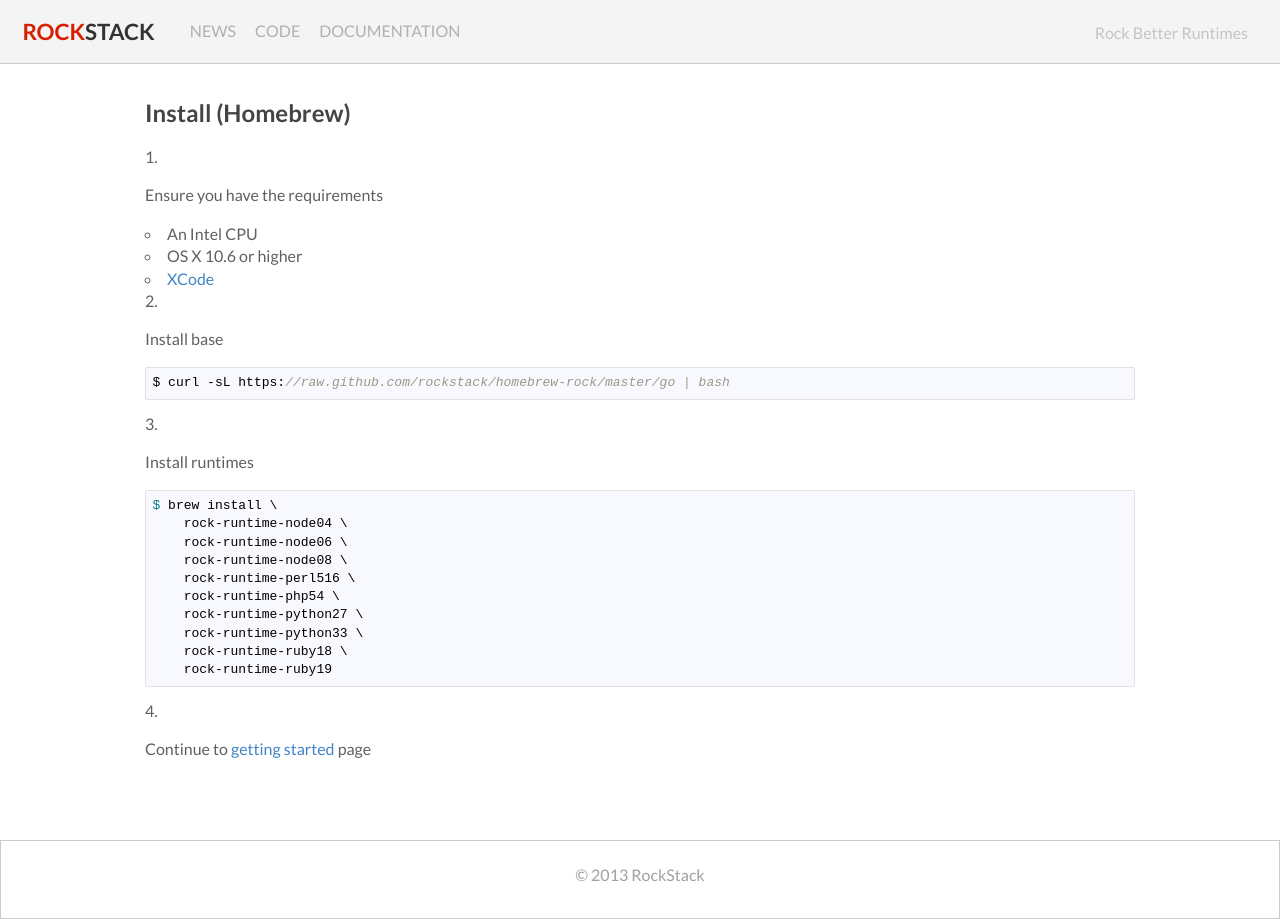
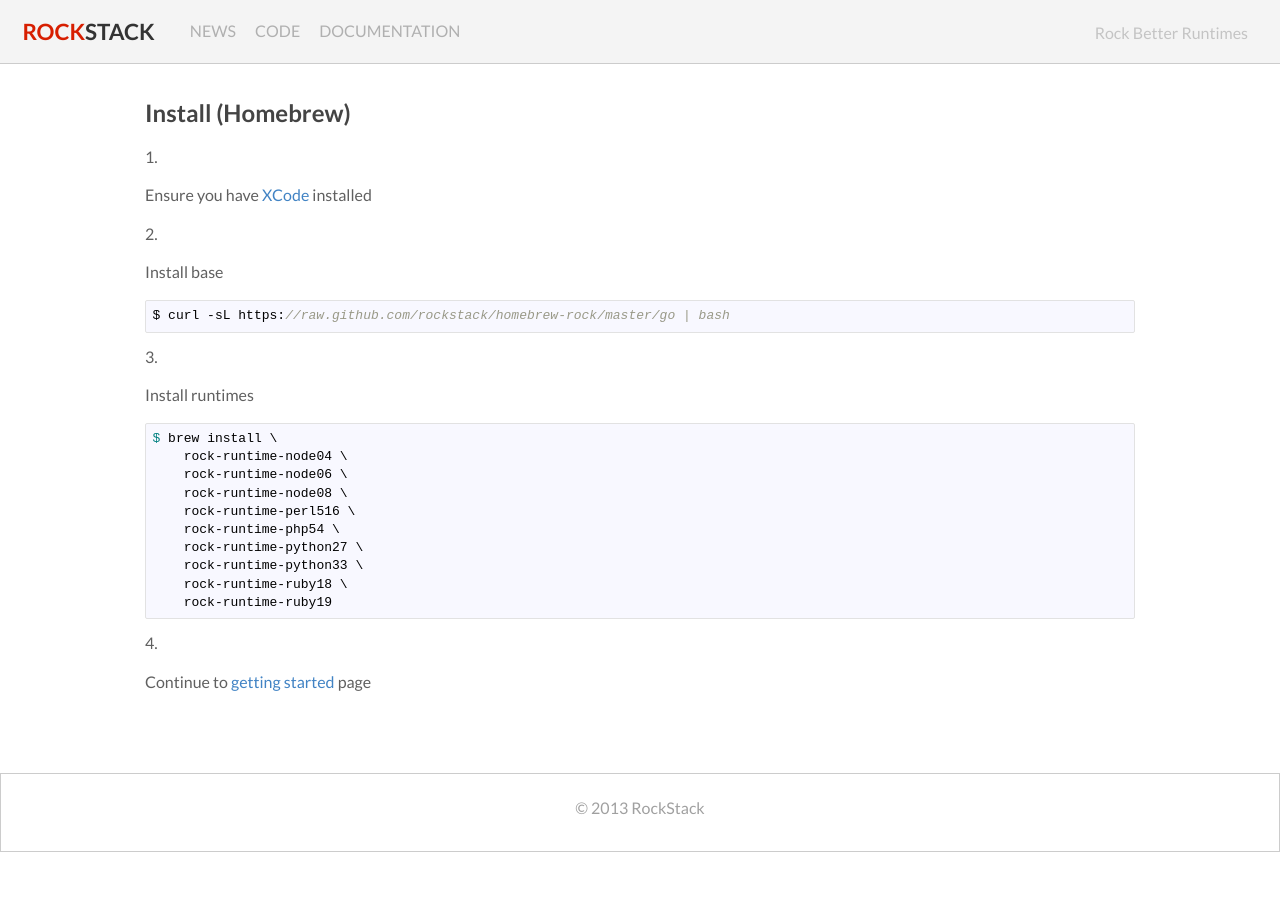
Before and after one commit to silas/rock, a Jekyll site: the page built from docs/install/homebrew/index.md, in a window 1280 px wide. Built offline with Jekyll 4.4.1, drawn with Linux system fonts in a browser that asks for light colours.

Commit message:
Tweak requirements for homebrew

```diff
--- a/docs/install/homebrew/index.md
+++ b/docs/install/homebrew/index.md
@@ -5,11 +5,7 @@
 
 # Install (Homebrew)
 
- 1. Ensure you have the requirements
-
-    * An Intel CPU
-    * OS X 10.6 or higher
-    * [XCode](http://itunes.apple.com/us/app/xcode/id497799835)
+ 1. Ensure you have [XCode][xcode] installed
 
  1. Install base
 
```
Also changed, not shown: other parts of docs/install/homebrew/index.md (+2 -0 lines).
